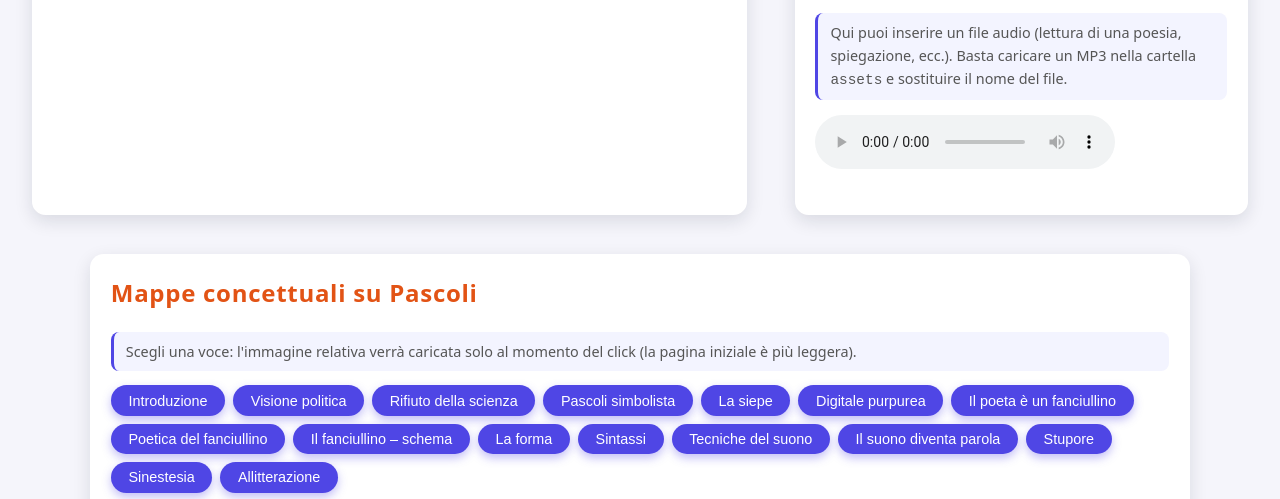
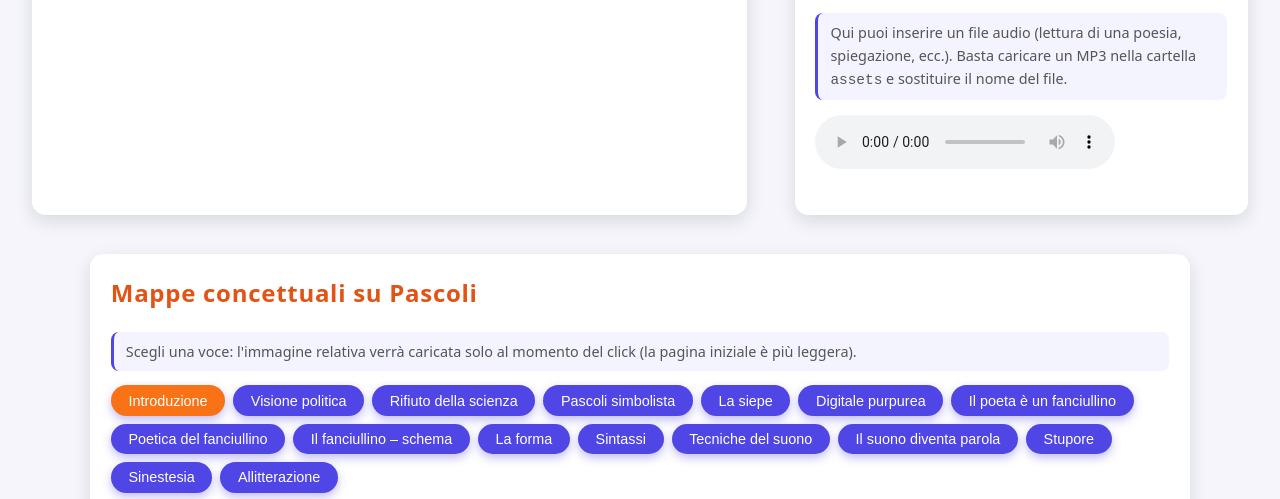
Before and after one commit to gb69prof/Libro-Pascoli, a plain HTML site: page index.html in a window 1280 px wide. Both pictures are taken after a click on the button "Introduzione". Shown: the part 1513-2012 px from the top of the page. Drawn offline with Linux system fonts and the light colour scheme.

Commit message:
Update style.css

```diff
--- a/style.css
+++ b/style.css
@@ -11,6 +11,8 @@ body {
   background: #f5f5fb;
   color: #222;
 }
+
+/* ---------- HEADER ---------- */
 
 .topbar {
   background: linear-gradient(90deg, #ff7b3a, #ffb347);
@@ -29,6 +31,8 @@ body {
   margin: 0.3rem 0 0;
   font-size: 0.95rem;
 }
+
+/* ---------- NAVBAR ---------- */
 
 .navbar {
   display: flex;
@@ -53,6 +57,8 @@ body {
   background: #ff7b3a;
   transform: translateY(-1px);
 }
+
+/* ---------- LAYOUT & PANELS ---------- */
 
 .layout {
   display: grid;
@@ -85,6 +91,8 @@ body {
   margin-inline: auto;
 }
 
+/* ---------- TESTO & NOTE ---------- */
+
 .hint {
   font-size: 0.9rem;
   color: #555;
@@ -98,7 +106,7 @@ body {
   margin-bottom: 0.6rem;
 }
 
-/* media */
+/* ---------- MEDIA (VIDEO / IMMAGINI) ---------- */
 
 .media-block {
   margin-bottom: 1.2rem;
@@ -149,7 +157,7 @@ body {
   margin-top: 0.4rem;
 }
 
-/* testo interattivo */
+/* ---------- TESTO INTERATTIVO ---------- */
 
 .textbook {
   margin-top: 1rem;
@@ -182,7 +190,7 @@ body {
   box-shadow: 0 0 0 1px #f59e0b;
 }
 
-/* toolbar */
+/* ---------- TOOLBAR / BOTTONI ---------- */
 
 .toolbar {
   margin-top: 0.8rem;
@@ -214,6 +222,14 @@ button:active {
   box-shadow: 0 3px 7px rgba(79, 70, 229, 0.35);
 }
 
+/* Bottoni mappa concettuale */
+
+.map-btn-active {
+  background: #f97316;
+}
+
+/* ---------- TEXTAREA RIASSUNTO ---------- */
+
 textarea#summary-text {
   width: 100%;
   border-radius: 0.75rem;
@@ -223,7 +239,7 @@ textarea#summary-text {
   resize: vertical;
 }
 
-/* quiz */
+/* ---------- QUIZ ---------- */
 
 .question {
   border-radius: 0.8rem;
@@ -253,7 +269,7 @@ textarea#summary-text {
   font-weight: 600;
 }
 
-/* footer */
+/* ---------- FOOTER ---------- */
 
 .footer {
   text-align: center;
@@ -262,13 +278,13 @@ textarea#summary-text {
   padding: 1rem 0 1.3rem;
 }
 
-/* nested panel */
+/* ---------- PANEL NESTED (sotto il testo) ---------- */
 
 .panel.nested {
   margin: 0.9rem 0 0;
 }
 
-/* responsive */
+/* ---------- RESPONSIVE ---------- */
 
 @media (max-width: 900px) {
   .layout {
```
